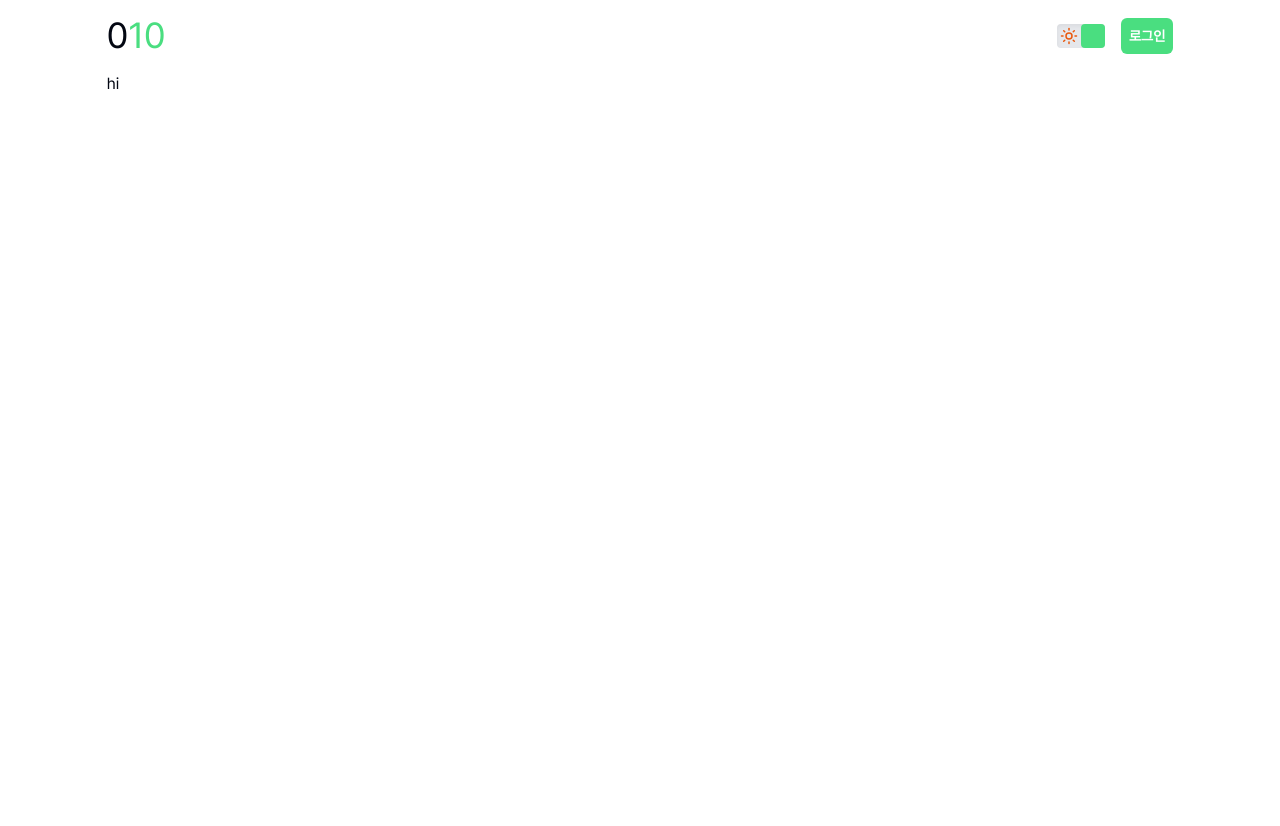
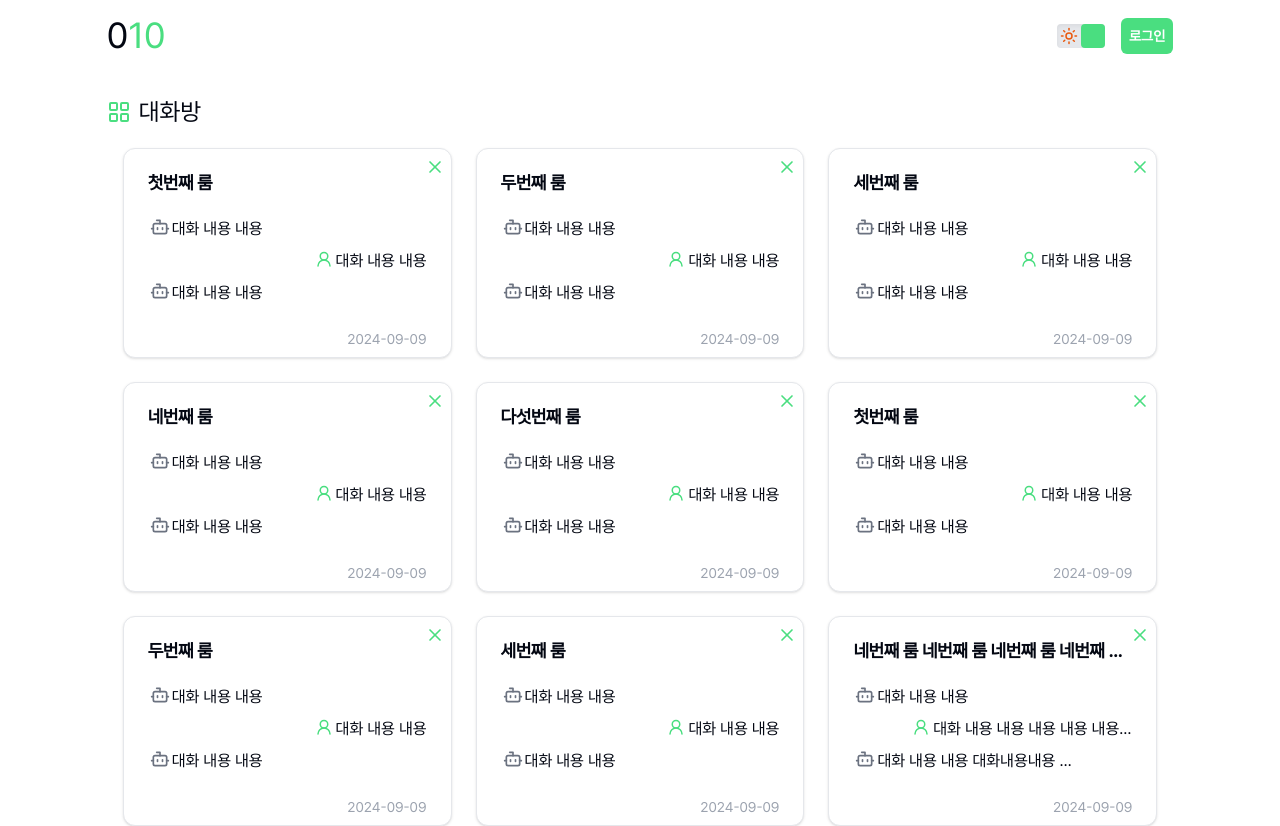
Before and after one commit to DL-Berkey/AI-ChatBot-Project, a Next.js app: page / in a window 1280 px wide. Before the commit the page ends 800 px from the top, so only its background shows below. Built offline with nearby package versions, Linux system fonts and the light colour scheme.

Commit message:
Conversation Container, Room Component 추가

```diff
--- a/src/app/(home)/page.tsx
+++ b/src/app/(home)/page.tsx
@@ -1,5 +1,19 @@
-const Home = () => {
-    return <div>hi</div>;
+import ConversationRoomContainer from "@/components/home/ConversationRoomContainer";
+
+type Props = {
+    searchParams: Promise<{
+        page: number;
+    }>;
+};
+
+const Home = async ({ searchParams }: Props) => {
+    const page = (await searchParams).page;
+
+    return (
+        <main className="mt-10">
+            <ConversationRoomContainer currentPage={page} />
+        </main>
+    );
 };
 
 export default Home;
--- /dev/null
+++ b/src/components/home/ConversationRoom.tsx
@@ -0,0 +1,69 @@
+import { Bot, UserRound, X } from "lucide-react";
+
+import {
+    Card,
+    CardContent,
+    CardFooter,
+    CardHeader,
+    CardTitle,
+} from "../ui/card";
+import { Button } from "../ui/button";
+import { cn } from "@/lib/utils";
+
+import { OpenAI_Messages } from "@/types";
+
+type TempData = {
+    roomName: string;
+    lastConversationContent: OpenAI_Messages;
+    lastConversationTime: string;
+};
+
+type Props = {
+    roomData: TempData;
+};
+
+const ConversationRoom = ({ roomData }: Props) => {
+    return (
+        <Card className="relative overflow-hidden dark:shadow-main">
+            <Button className="absolute top-0 right-0 p-0 px-2 text-main">
+                <X className="scale-125" />
+            </Button>
+            <CardHeader className="py-5">
+                <CardTitle className="text-lg truncate">
+                    {roomData.roomName}
+                </CardTitle>
+            </CardHeader>
+            <CardContent className="space-y-2">
+                {roomData.lastConversationContent.map((conversation, idx) => {
+                    if (idx >= 3) return;
+
+                    if (typeof conversation.content !== "string") return;
+
+                    return (
+                        <div
+                            key={idx}
+                            title={conversation.content}
+                            className={cn(
+                                "flex w-4/5 ",
+                                conversation.role === "user" &&
+                                    "justify-end ml-auto"
+                            )}
+                        >
+                            {conversation.role === "user" ? (
+                                <UserRound className="pb-1 scale-90 text-main shrink-0" />
+                            ) : (
+                                <Bot className="pb-1 text-gray-500 shrink-0" />
+                            )}
+                            <p className="truncate">{conversation.content}</p>
+                        </div>
+                    );
+                })}
+            </CardContent>
+            <CardFooter className="block pb-2 text-sm text-right text-gray-400">
+                {roomData.lastConversationTime}
+            </CardFooter>
+        </Card>
+    );
+};
+
+export default ConversationRoom;
--- /dev/null
+++ b/src/components/home/ConversationRoomContainer.tsx
@@ -0,0 +1,123 @@
+import { LayoutGrid } from "lucide-react";
+
+import { OpenAI_Messages } from "@/types";
+import ConversationRoom from "./ConversationRoom";
+
+const TempData: {
+    roomName: string;
+    lastConversationContent: OpenAI_Messages;
+    lastConversationTime: string;
+}[] = [
+    {
+        roomName: "첫번째 룸",
+        lastConversationContent: [
+            { role: "assistant", content: "대화 내용 내용" },
+            { role: "user", content: "대화 내용 내용" },
+            { role: "assistant", content: "대화 내용 내용" },
+        ],
+        lastConversationTime: "2024-09-09",
+    },
+    {
+        roomName: "두번째 룸",
+        lastConversationContent: [
+            { role: "assistant", content: "대화 내용 내용" },
+            { role: "user", content: "대화 내용 내용" },
+            { role: "assistant", content: "대화 내용 내용" },
+        ],
+        lastConversationTime: "2024-09-09",
+    },
+    {
+        roomName: "세번째 룸",
+        lastConversationContent: [
+            { role: "assistant", content: "대화 내용 내용" },
+            { role: "user", content: "대화 내용 내용" },
+            { role: "assistant", content: "대화 내용 내용" },
+        ],
+        lastConversationTime: "2024-09-09",
+    },
+    {
+        roomName: "네번째 룸",
+        lastConversationContent: [
+            { role: "assistant", content: "대화 내용 내용" },
+            { role: "user", content: "대화 내용 내용" },
+            { role: "assistant", content: "대화 내용 내용" },
+        ],
+        lastConversationTime: "2024-09-09",
+    },
+    {
+        roomName: "다섯번째 룸",
+        lastConversationContent: [
+            { role: "assistant", content: "대화 내용 내용" },
+            { role: "user", content: "대화 내용 내용" },
+            { role: "assistant", content: "대화 내용 내용" },
+        ],
+        lastConversationTime: "2024-09-09",
+    },
+    {
+        roomName: "첫번째 룸",
+        lastConversationContent: [
+            { role: "assistant", content: "대화 내용 내용" },
+            { role: "user", content: "대화 내용 내용" },
+            { role: "assistant", content: "대화 내용 내용" },
+        ],
+        lastConversationTime: "2024-09-09",
+    },
+    {
+        roomName: "두번째 룸",
+        lastConversationContent: [
+            { role: "assistant", content: "대화 내용 내용" },
+            { role: "user", content: "대화 내용 내용" },
+            { role: "assistant", content: "대화 내용 내용" },
+        ],
+        lastConversationTime: "2024-09-09",
+    },
+    {
+        roomName: "세번째 룸",
+        lastConversationContent: [
+            { role: "assistant", content: "대화 내용 내용" },
+            { role: "user", content: "대화 내용 내용" },
+            { role: "assistant", content: "대화 내용 내용" },
+        ],
+        lastConversationTime: "2024-09-09",
+    },
+    {
+        roomName:
+            "네번째 룸 네번째 룸 네번째 룸 네번째 룸 네번째 룸 네번째 룸 네번째 룸 네번째 룸 네번째 룸 네번째 룸 네번째 룸 네번째 룸 네번째 룸 네번째 룸 네번째 룸 네번째 룸 네번째 룸 네번째 룸 네번째 룸 네번째 룸 네번째 룸",
+        lastConversationContent: [
+            { role: "assistant", content: "대화 내용 내용" },
+            {
+                role: "user",
+                content:
+                    "대화 내용 내용 내용 내용 내용 내용 내용 내용 내용 내용 내용",
+            },
+            {
+                role: "assistant",
+                content:
+                    "대화 내용 내용 대화내용내용 대화 내용 내용 대화 내용 내용 대화 내용 내용 대화 내용 내용 대화 내용 내용 대화 내용 내용 대화 내용 내용",
+            },
+        ],
+        lastConversationTime: "2024-09-09",
+    },
+];
+
+type Props = {
+    currentPage: number;
+};
+
+const ConversationRoomContainer = ({ currentPage }: Props) => {
+    return (
+        <section className="space-y-5">
+            <h2 className="flex items-center gap-2 text-2xl">
+                <LayoutGrid className="text-main" />
+                대화방
+            </h2>
+            <div className="grid grid-cols-3 gap-6 px-4">
+                {TempData.map((data, idx) => (
+                    <ConversationRoom key={idx} roomData={data} />
+                ))}
+            </div>
+        </section>
+    );
+};
+
+export default ConversationRoomContainer;
--- /dev/null
+++ b/src/components/ui/card.tsx
@@ -0,0 +1,76 @@
+import * as React from "react"
+
+import { cn } from "@/lib/utils"
+
+const Card = React.forwardRef<
+  HTMLDivElement,
+  React.HTMLAttributes<HTMLDivElement>
+>(({ className, ...props }, ref) => (
+  <div
+    ref={ref}
+    className={cn(
+      "rounded-xl border bg-card text-card-foreground shadow",
+      className
+    )}
+    {...props}
+  />
+))
+Card.displayName = "Card"
+
+const CardHeader = React.forwardRef<
+  HTMLDivElement,
+  React.HTMLAttributes<HTMLDivElement>
+>(({ className, ...props }, ref) => (
+  <div
+    ref={ref}
+    className={cn("flex flex-col space-y-1.5 p-6", className)}
+    {...props}
+  />
+))
+CardHeader.displayName = "CardHeader"
+
+const CardTitle = React.forwardRef<
+  HTMLParagraphElement,
+  React.HTMLAttributes<HTMLHeadingElement>
+>(({ className, ...props }, ref) => (
+  <h3
+    ref={ref}
+    className={cn("font-semibold leading-none tracking-tight", className)}
+    {...props}
+  />
+))
+CardTitle.displayName = "CardTitle"
+
+const CardDescription = React.forwardRef<
+  HTMLParagraphElement,
+  React.HTMLAttributes<HTMLParagraphElement>
+>(({ className, ...props }, ref) => (
+  <p
+    ref={ref}
+    className={cn("text-sm text-muted-foreground", className)}
+    {...props}
+  />
+))
+CardDescription.displayName = "CardDescription"
+
+const CardContent = React.forwardRef<
+  HTMLDivElement,
+  React.HTMLAttributes<HTMLDivElement>
+>(({ className, ...props }, ref) => (
+  <div ref={ref} className={cn("p-6 pt-0", className)} {...props} />
+))
+CardContent.displayName = "CardContent"
+
+const CardFooter = React.forwardRef<
+  HTMLDivElement,
+  React.HTMLAttributes<HTMLDivElement>
+>(({ className, ...props }, ref) => (
+  <div
+    ref={ref}
+    className={cn("flex items-center p-6 pt-0", className)}
+    {...props}
+  />
+))
+CardFooter.displayName = "CardFooter"
+
+export { Card, CardHeader, CardFooter, CardTitle, CardDescription, CardContent }
```
